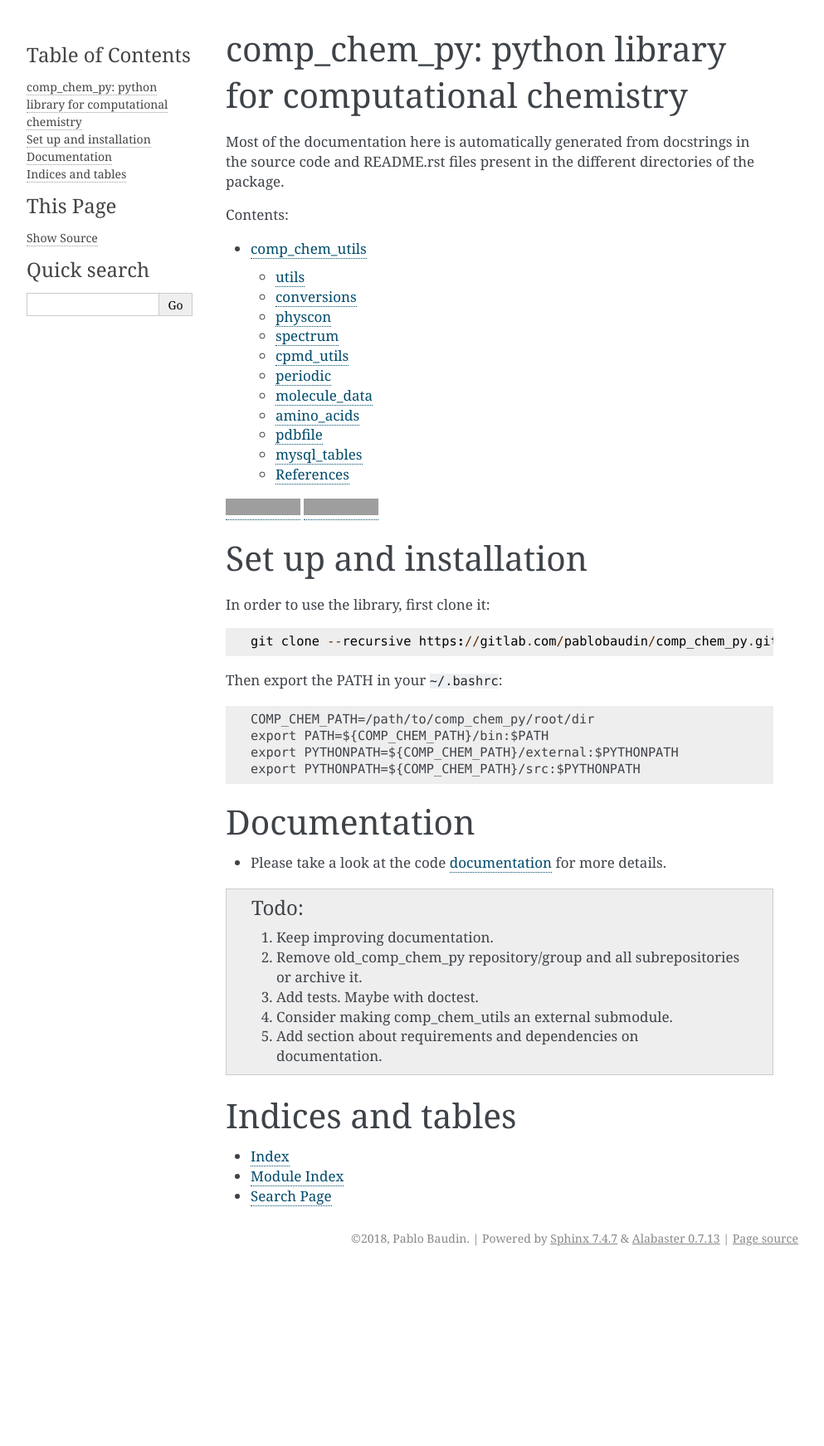
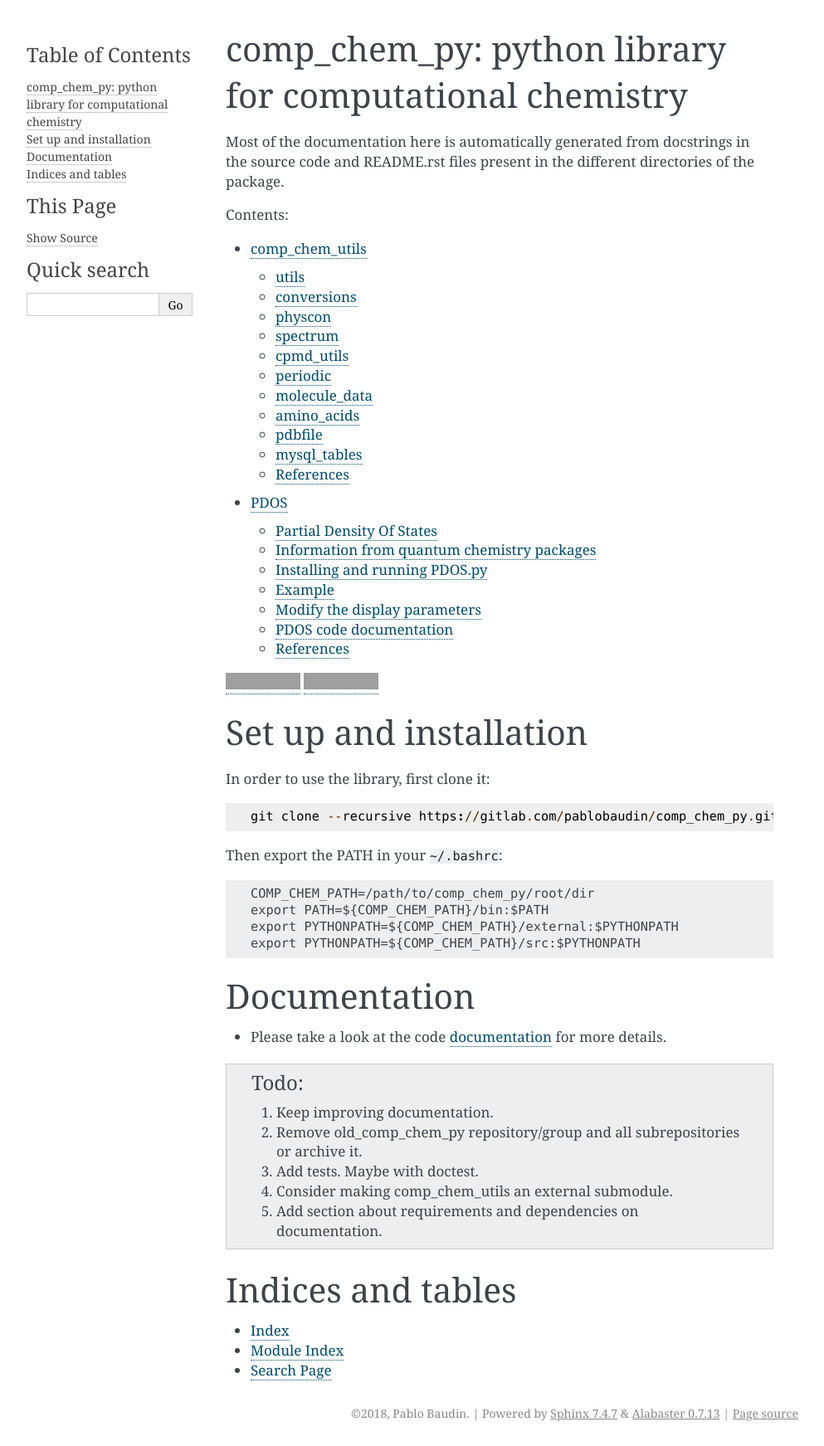
Before and after one commit to lcbc-epfl/comp_chem_py, a Sphinx documentation site: the page built from doc/index.rst, in a window 1280 px wide. Shown: the whole page at 83% size, without its empty margins (148-1141 px from the left). Built offline with Sphinx 7.4.7, drawn with Linux system fonts in a browser that asks for light colours; formulas are drawn with MathJax 3; before the commit the page ends 1532 px from its top, so only the background shows below that; some of the changed lines change nothing that is shown; grey boxes are pictures that could not be loaded.

Commit message:
restore to previous doc with fixes

```diff
--- a/doc/conf.py
+++ b/doc/conf.py
@@ -33,7 +33,7 @@ release = '1.0'
 
 # If your documentation needs a minimal Sphinx version, state it here.
 #
-# needs_sphinx = '1.0'
+needs_sphinx = '1.8'
 
 # Add any paths that contain templates here, relative to this directory.
 templates_path = ['_templates']
@@ -81,6 +81,10 @@ extensions = [
 napoleon_google_docstring = True
 
 # autodoc settings
+autodoc_default_flags = [
+    'members',
+    'undoc-members',
+]
 autodoc_default_options = {
     'members': None,
     'undoc-members': None,
--- a/doc/index.rst
+++ b/doc/index.rst
@@ -16,7 +16,7 @@ Contents:
    :maxdepth: 2
 
    comp_chem_utils
-..   PDOS
+   PDOS
 
 .. include:: ../README.rst
 
```
Also changed, not shown: src/comp_chem_utils/README.rst.
